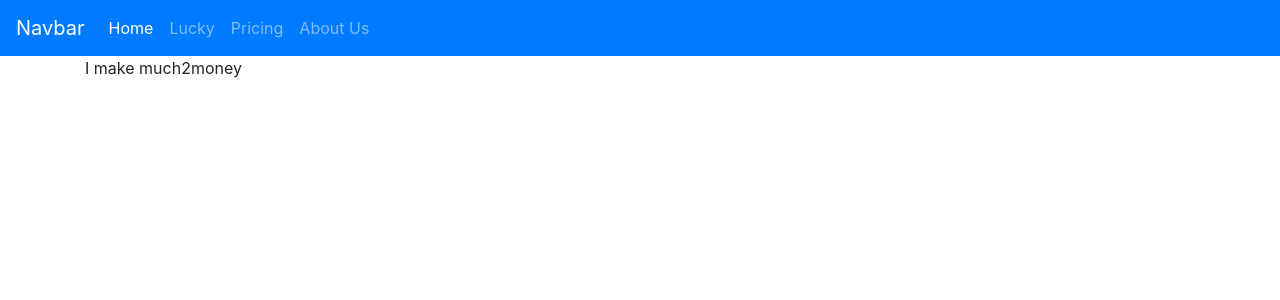
After one commit to davidiny/Dictionary, a Django app: page /pages/about/ in a window 1280 px wide. The commit adds this page. Shown: the top 300 px of the page. Run offline with Django 3.2, Linux system fonts and the light colour scheme; data comes from the database, SQL or seed files in the repository; both versions use the stored data as it was after the commit; some libraries are stand-ins or nearby versions.

Commit message:
Created prices and about flatpages.  Fixed definitions page

```diff
--- a/dictionary/settings.py
+++ b/dictionary/settings.py
@@ -38,9 +38,13 @@ INSTALLED_APPS = [
     'django.contrib.messages',
     'django.contrib.staticfiles',
     'crispy_forms',
+    'django.contrib.sites',
+    'django.contrib.flatpages',
 ]
 
 CRISPY_TEMPLATE_PACK = 'bootstrap4'
+
+SITE_ID = 1
 
 MIDDLEWARE = [
     'django.middleware.security.SecurityMiddleware',
@@ -50,6 +54,7 @@ MIDDLEWARE = [
     'django.contrib.auth.middleware.AuthenticationMiddleware',
     'django.contrib.messages.middleware.MessageMiddleware',
     'django.middleware.clickjacking.XFrameOptionsMiddleware',
+    'django.contrib.flatpages.middleware.FlatpageFallbackMiddleware',
 ]
 
 ROOT_URLCONF = 'dictionary.urls'
--- a/dictionary/urls.py
+++ b/dictionary/urls.py
@@ -15,6 +15,7 @@ Including another URLconf
 """
 from django.contrib import admin
 from django.urls import include, path
+from django.contrib.flatpages import views as flat_views
 
 urlpatterns = [
     path('examples/', include('examples.urls')),
@@ -22,4 +23,7 @@ urlpatterns = [
     path('admin/', admin.site.urls),
     path('home/', include('home.urls')),
     path('lucky/', include('lucky.urls')),
+    path('pages/', include('django.contrib.flatpages.urls')),
+    path('pages/pricing/', flat_views.flatpage, {'url': '/pages/pricing/'}, name='pricing'),
+    path('pages/about/', flat_views.flatpage, {'url': '/pages/about/'}, name='about'),
 ]
--- /dev/null
+++ b/templates/flatpages/default.html
@@ -0,0 +1,46 @@
+<!DOCTYPE html>
+<html lang="en">
+<head>
+  {% load static %}
+  <link rel="stylesheet" type="text/css" href="{% static 'styles.css' %}">
+  {% load static %}
+  <script type="text/javascript" href="{% static 'myscript.js' %}"></script>
+  <link rel="stylesheet" href="https://stackpath.bootstrapcdn.com/bootstrap/4.1.3/css/bootstrap.min.css" integrity="sha384-MCw98/SFnGE8fJT3GXwEOngsV7Zt27NXFoaoApmYm81iuXoPkFOJwJ8ERdknLPMO" crossorigin="anonymous">
+  <script src="https://stackpath.bootstrapcdn.com/bootstrap/4.1.3/js/bootstrap.min.js" integrity="sha384-ChfqqxuZUCnJSK3+MXmPNIyE6ZbWh2IMqE241rYiqJxyMiZ6OW/JmZQ5stwEULTy" crossorigin="anonymous"></script>
+
+</head>
+<nav class="navbar navbar-expand-lg navbar-dark bg-primary">
+    <a class="navbar-brand" href="#">Navbar</a>
+    <button class="navbar-toggler" type="button" data-toggle="collapse" data-target="#navbarColor01" aria-controls="navbarColor01" aria-expanded="false" aria-label="Toggle navigation">
+      <span class="navbar-toggler-icon"></span>
+    </button>
+
+    <div class="collapse navbar-collapse" id="navbarColor01">
+      <ul class="navbar-nav mr-auto">
+        <li class="nav-item active">
+          <a class="nav-link" href="{% url 'home_index' %}">Home <span class="sr-only">(current)</span></a>
+        </li>
+        <li class="nav-item">
+          <a class="nav-link" href="{% url 'lucky_index' %}">Lucky</a>
+        </li>
+        <li class="nav-item">
+          <a class="nav-link" href="{% url 'pricing' %}">Pricing</a>
+        </li>
+        <li class="nav-item">
+          <a class="nav-link" href="{% url 'about' %}">About Us</a>
+        </li>
+      </ul>
+      <!-- <form class="form-inline my-2 my-lg-0">
+        <input class="form-control mr-sm-2" type="text" placeholder="Search">
+        <button class="btn btn-secondary my-2 my-sm-0" type="submit">Search</button>
+      </form> -->
+    </div>
+  </nav>
+<body>
+  <div class="container">
+    {% block content %}
+      {{ flatpage.content }}
+    {% endblock %}
+  </div>
+</body>
+</html>
--- a/templates/home.html
+++ b/templates/home.html
@@ -24,10 +24,10 @@
               <a class="nav-link" href="{% url 'lucky_index' %}">Lucky</a>
             </li>
             <li class="nav-item">
-              <a class="nav-link" href="#">Merchandise</a>
+              <a class="nav-link" href="{% url 'pricing' %}">Pricing</a>
             </li>
             <li class="nav-item">
-              <a class="nav-link" href="#">About Us</a>
+              <a class="nav-link" href="{% url 'about' %}">About Us</a>
             </li>
           </ul>
           <!-- <form class="form-inline my-2 my-lg-0">
--- a/templates/random.html
+++ b/templates/random.html
@@ -24,10 +24,10 @@
               <a class="nav-link" href="{% url 'lucky_index' %}">Lucky</a>
             </li>
             <li class="nav-item">
-              <a class="nav-link" href="#">Pricing</a>
+              <a class="nav-link" href="{% url 'pricing' %}">Pricing</a>
             </li>
             <li class="nav-item">
-              <a class="nav-link" href="#">About</a>
+              <a class="nav-link" href="{% url 'about' %}">About Us</a>
             </li>
           </ul>
           <!-- <form class="form-inline my-2 my-lg-0">
```
Also changed, not shown: templates/definition.html (+4 -4 lines), db.sqlite3.
